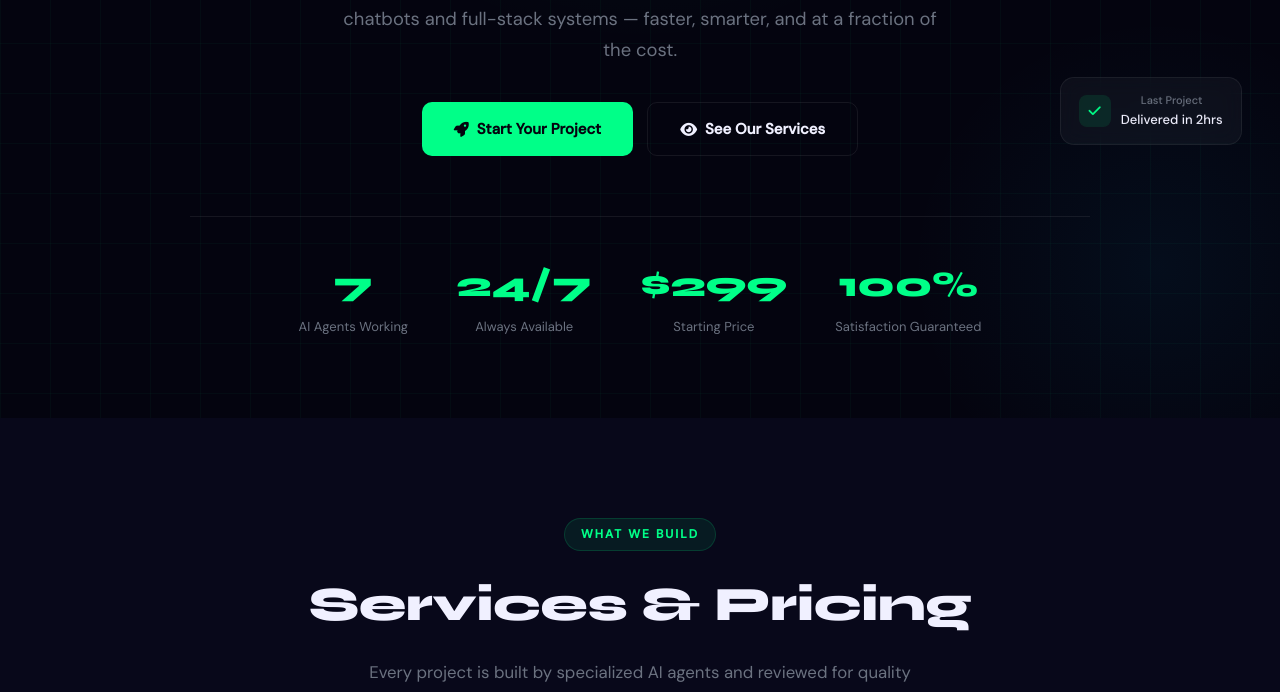
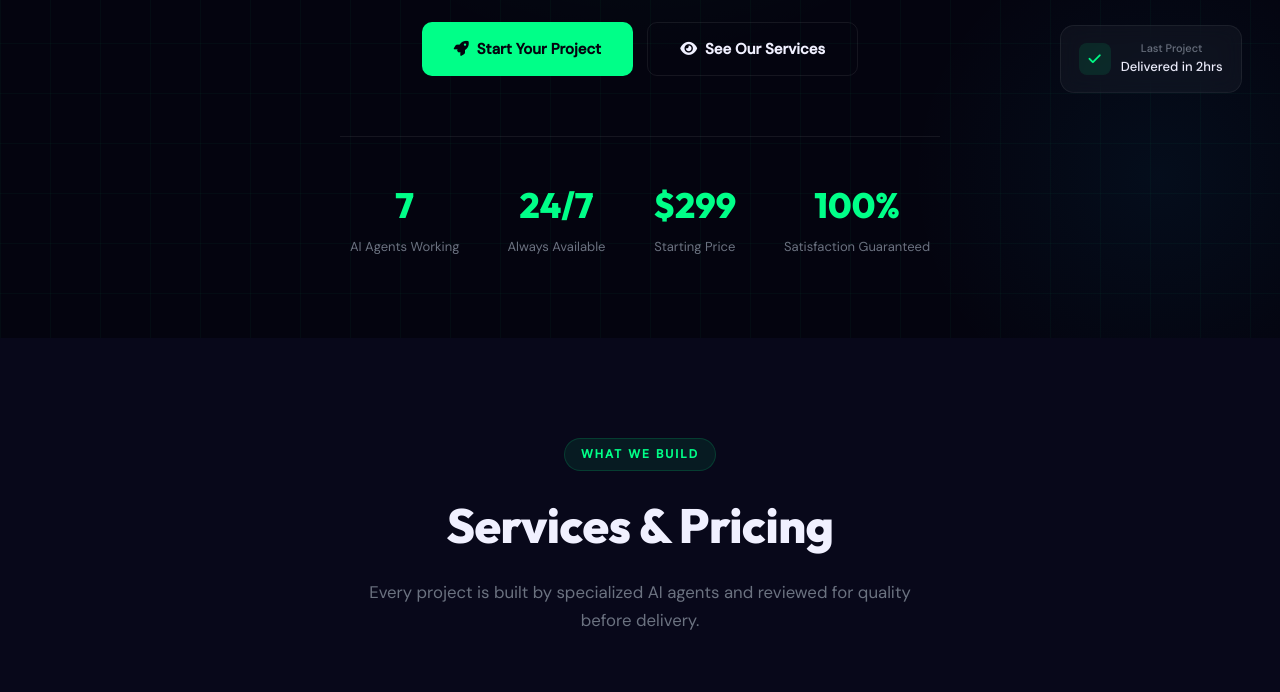
Before and after one commit to zyenxai-alt/ZyenxAI, a plain HTML site: page index.html in a window 1280 px wide. Shown: the part 557-1249 px from the top of the page. Drawn offline with Linux system fonts and the light colour scheme; a script that the page names is missing.

Commit message:
Update index.html

```diff
--- a/index.html
+++ b/index.html
@@ -4,7 +4,7 @@
 <meta charset="UTF-8"/>
 <meta name="viewport" content="width=device-width, initial-scale=1.0"/>
 <title>Zyenx AI — The First Fully AI-Powered Development Agency</title>
-<link href="https://fonts.googleapis.com/css2?family=Syne:wght@400;600;700;800&family=DM+Sans:wght@300;400;500&display=swap" rel="stylesheet"/>
+<link href="https://fonts.googleapis.com/css2?family=Outfit:wght@400;600;700;800&family=DM+Sans:wght@300;400;500&display=swap" rel="stylesheet"/>
 <link rel="stylesheet" href="https://cdnjs.cloudflare.com/ajax/libs/font-awesome/6.4.0/css/all.min.css"/>
 <style>
 *{margin:0;padding:0;box-sizing:border-box}
@@ -19,7 +19,7 @@
   --purple:#7c3aed;
   --text:#f0f0ff;
   --muted:#6b7280;
-  --font-head:'Syne',sans-serif;
+  --font-head:'Outfit',sans-serif;
   --font-body:'DM Sans',sans-serif;
 }
 html{scroll-behavior:smooth}
```
